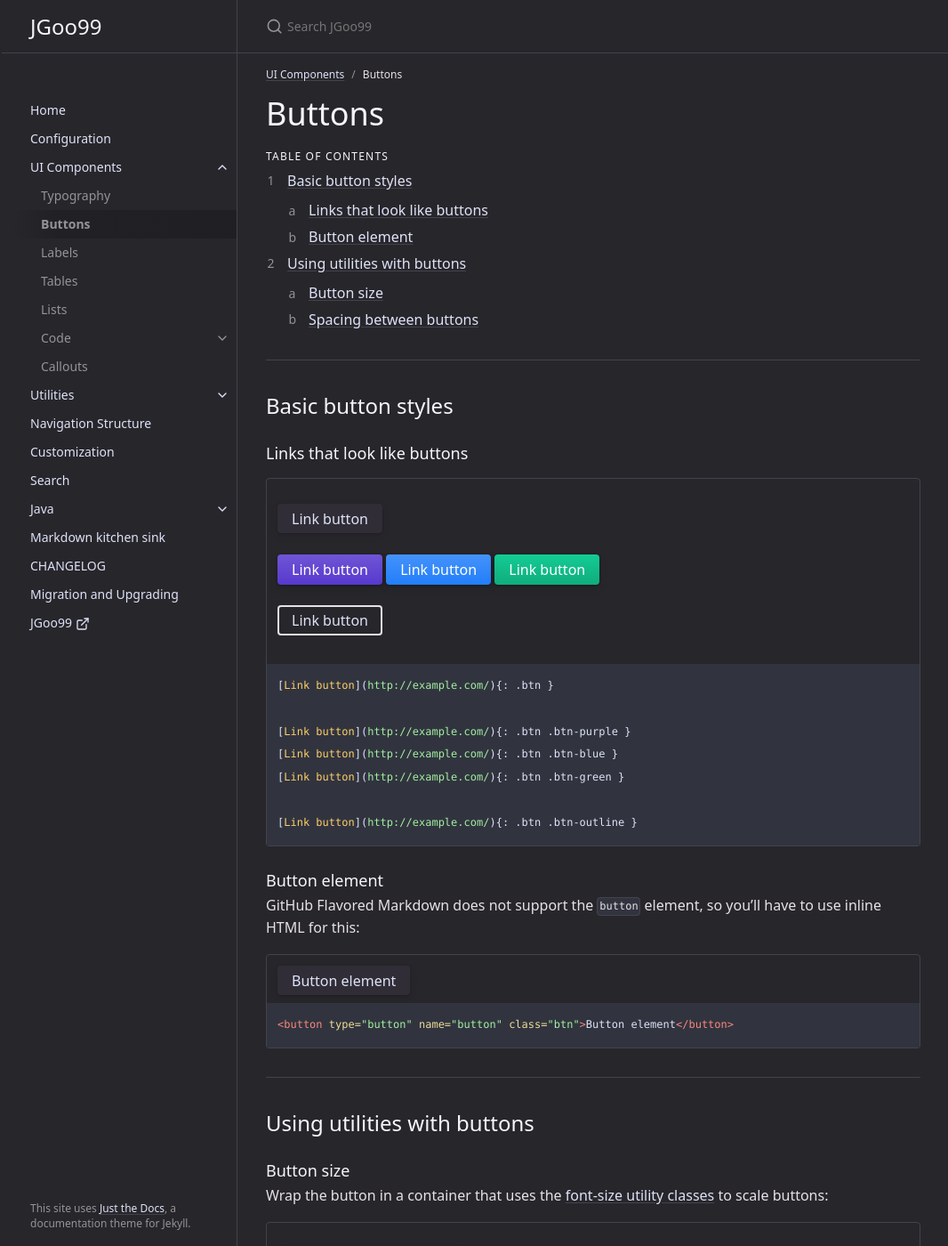
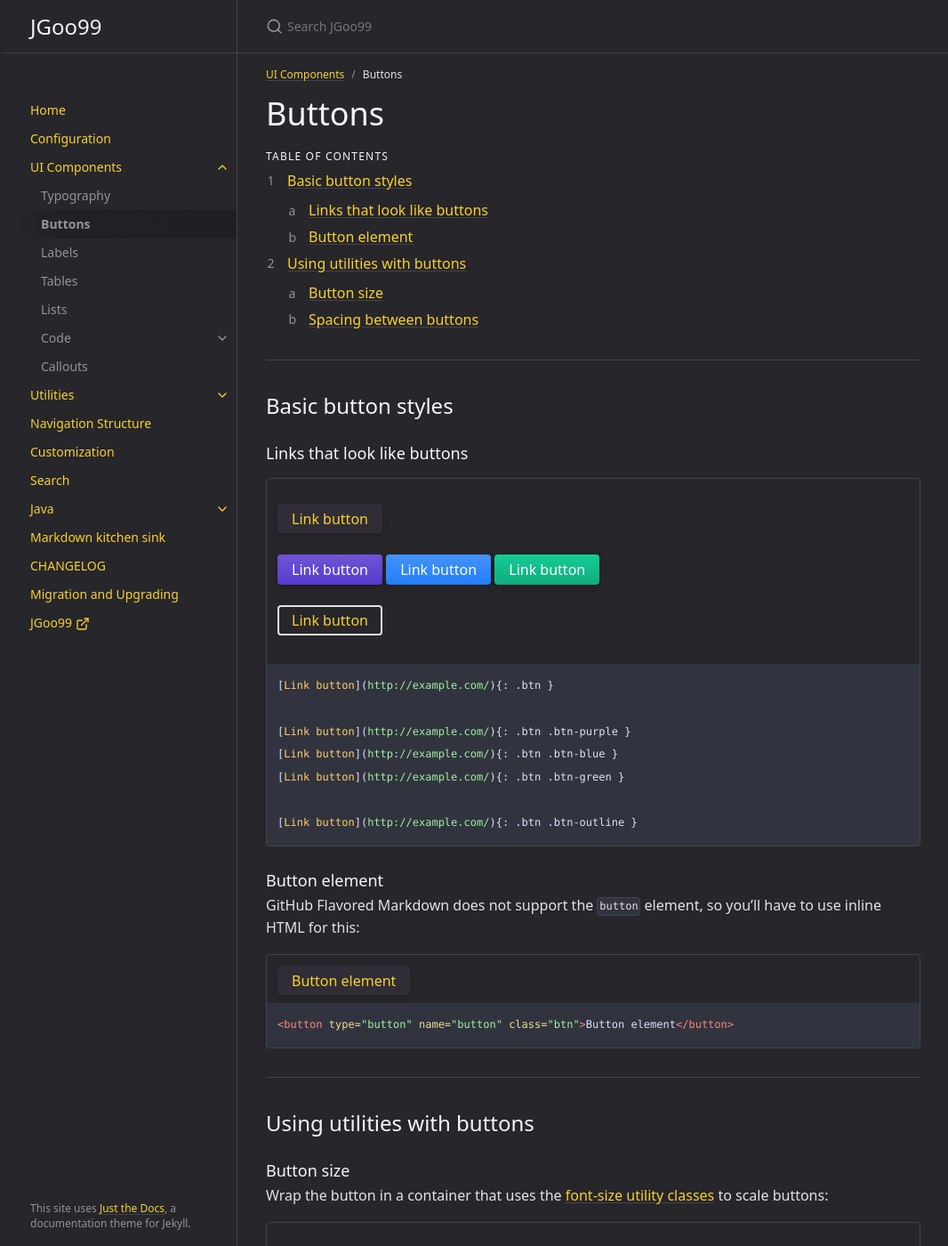
Before and after one commit to JGoo99/JGoo99.github.io, a Jekyll site: the page built from docs/ui-components/buttons.md, in a window 1280 px wide and 1400 px high. Shown: the whole window at 89% size, without its empty margins (105-1171 px from the left). Built offline with Jekyll 4.4.1, drawn with Linux system fonts in a browser that asks for light colours.

```diff
--- a/_sass/color_schemes/dark.scss
+++ b/_sass/color_schemes/dark.scss
@@ -1,7 +1,7 @@
 $body-background-color: $grey-dk-300;
 $body-heading-color: $grey-lt-000;
 $body-text-color: $grey-lt-300;
-$link-color: #dee2f7;
+$link-color: $yellow-200;
 $nav-child-link-color: $grey-dk-000;
 $sidebar-color: $grey-dk-300;
 $base-button-color: $grey-dk-250;
```
